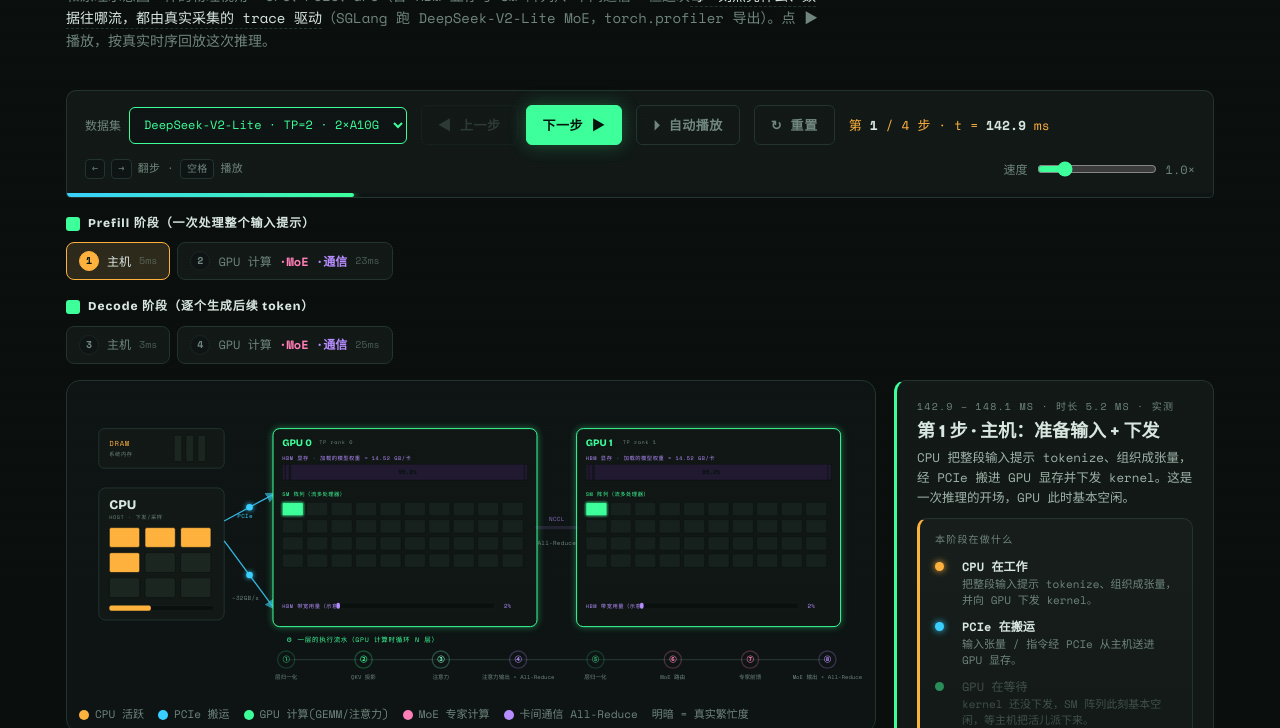
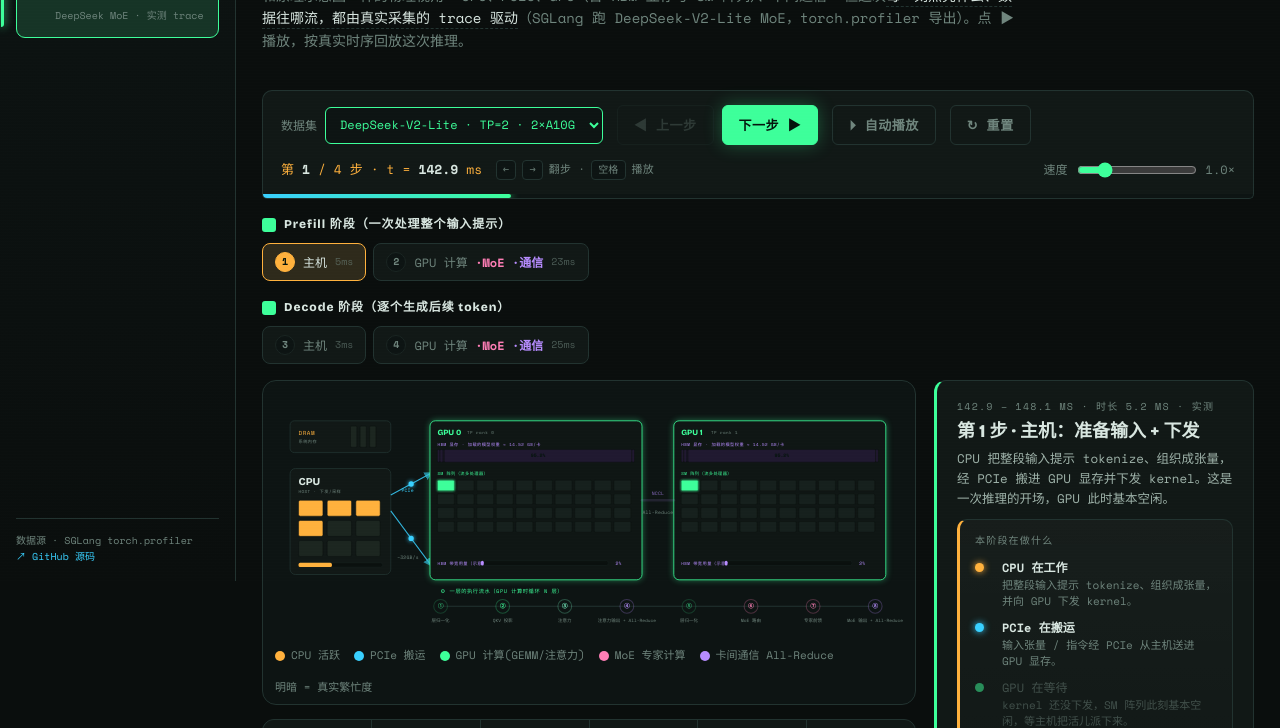
Before and after one commit to seanmeng2022/gpu-explainer, a plain HTML site: page web/index.html in a window 1280 px wide. Shown: the part 219-947 px from the top of the page. Drawn offline with nearby package versions, Linux system fonts and the light colour scheme; animation ran at ten frames a second.

Commit message:
加共享左侧菜单栏（nav.js）
- nav.js：两页共用的侧边导航，注入式组件，自带样式
- 新增页面只需在 PAGES 数组加一行 + 页面引入脚本
- 当前页高亮（phosphor 左条+发光）、实测页带 live 琥珀点
- 移动端(≤980px)自动收成顶部横条
- 两页 <body> 末尾各引入一次（data-base 区分相对路径）

Co-Authored-By: Claude Opus 4.8 (1M context) <noreply@anthropic.com>

```diff
--- a/index.html
+++ b/index.html
@@ -482,5 +482,6 @@ window.addEventListener('keydown',(e)=>{if(e.key==='Escape')closeSM();});
 /* 初始化 */
 renderStep(0);updateBtns();
 </script>
+<script src="nav.js" data-base="." data-active="principle"></script>
 </body>
 </html>
--- /dev/null
+++ b/nav.js
@@ -0,0 +1,94 @@
+// 共享左侧菜单栏 —— 两个页面都 <script src=".../nav.js"> 引入。
+// 加新页面：只需在下面 PAGES 数组里加一行，并在新页面引入本脚本。
+//
+// 用法（在各页面 <body> 末尾）：
+//   根页面 :  <script src="nav.js"      data-base="."  data-active="principle"></script>
+//   web 页面: <script src="../nav.js"   data-base=".." data-active="realtrace"></script>
+(function () {
+  // ---- 页面注册表（新增页面只改这里）----
+  const PAGES = [
+    { id: 'principle', icon: '◈', label: '原理动画',   desc: 'CPU·PCIe·GPU·NVLink', href: 'index.html' },
+    { id: 'realtrace', icon: '◉', label: '真实数据流', desc: 'DeepSeek MoE · 实测 trace', href: 'web/index.html', live: true },
+    // 例：{ id:'kvcache', icon:'▣', label:'KV Cache', desc:'Decode 显存增长', href:'web/kvcache.html' },
+  ];
+  const REPO = 'https://github.com/seanmeng2022/gpu-explainer';
+
+  const me = document.currentScript;
+  const base = (me && me.getAttribute('data-base')) || '.';
+  const active = (me && me.getAttribute('data-active')) || '';
+  const href = p => (base === '.' ? p : base + '/' + p);
+
+  // ---- 样式（带 id，避免重复注入）----
+  if (!document.getElementById('navstyle')) {
+    const css = `
+    :root{ --navw:236px; }
+    body{ padding-left:var(--navw); transition:padding-left .2s; }
+    #sidenav{position:fixed;top:0;left:0;bottom:0;width:var(--navw);z-index:500;
+      background:linear-gradient(180deg,#0d1413,#0a0e0d);border-right:1px solid var(--line,#223330);
+      display:flex;flex-direction:column;padding:22px 16px 16px;overflow-y:auto;}
+    #sidenav .brand{display:flex;align-items:center;gap:10px;margin:0 6px 22px;text-decoration:none}
+    #sidenav .brand .bdot{width:9px;height:9px;border-radius:50%;background:var(--phos,#3dff9a);box-shadow:0 0 12px var(--phos,#3dff9a);flex-shrink:0;animation:navpulse 1.6s infinite}
+    @keyframes navpulse{0%,100%{opacity:1}50%{opacity:.3}}
+    #sidenav .brand .bt{font-family:"Space Mono",monospace;font-size:11px;letter-spacing:.22em;color:var(--phos,#3dff9a);text-transform:uppercase;line-height:1.3}
+    #sidenav .navlabel{font-family:"Space Mono",monospace;font-size:9.5px;letter-spacing:.18em;text-transform:uppercase;color:var(--dim,#6f857d);margin:4px 8px 9px}
+    #sidenav .navlist{display:flex;flex-direction:column;gap:6px;flex:1}
+    #sidenav a.item{display:flex;align-items:flex-start;gap:11px;padding:11px 12px;border-radius:9px;text-decoration:none;
+      border:1px solid transparent;transition:.15s;position:relative}
+    #sidenav a.item:hover{background:var(--panel,#111816);border-color:var(--line,#223330)}
+    #sidenav a.item .ic{font-size:15px;line-height:1.1;color:var(--dim,#6f857d);margin-top:1px;transition:.15s}
+    #sidenav a.item .tx{min-width:0}
+    #sidenav a.item .nm{font-family:"Bricolage Grotesque",sans-serif;font-weight:800;font-size:13.5px;color:var(--ink,#d8e6e0);line-height:1.2}
+    #sidenav a.item .ds{font-family:"Space Mono",monospace;font-size:10px;color:var(--dim,#6f857d);margin-top:2px;line-height:1.35;white-space:nowrap;overflow:hidden;text-overflow:ellipsis}
+    #sidenav a.item .liv{display:inline-block;width:6px;height:6px;border-radius:50%;background:var(--amber,#ffb13d);box-shadow:0 0 7px var(--amber,#ffb13d);margin-left:6px;vertical-align:middle}
+    #sidenav a.item.on{background:color-mix(in srgb,var(--phos,#3dff9a) 12%,var(--panel,#111816));border-color:var(--phos,#3dff9a)}
+    #sidenav a.item.on::before{content:"";position:absolute;left:-16px;top:10px;bottom:10px;width:3px;border-radius:0 3px 3px 0;background:var(--phos,#3dff9a);box-shadow:0 0 10px var(--phos,#3dff9a)}
+    #sidenav a.item.on .ic{color:var(--phos,#3dff9a)}
+    #sidenav a.item.on .nm{color:var(--phos,#3dff9a)}
+    #sidenav .navfoot{margin-top:14px;padding-top:14px;border-top:1px solid var(--line,#223330);font-family:"Space Mono",monospace;font-size:10px;color:var(--dim,#6f857d);line-height:1.6}
+    #sidenav .navfoot a{color:var(--cyan,#39d0ff);text-decoration:none}
+    #sidenav .navfoot a:hover{text-decoration:underline}
+    /* 移动端：变成顶部横条 */
+    #navtoggle{display:none}
+    @media(max-width:980px){
+      :root{--navw:0px}
+      body{padding-left:0;padding-top:54px}
+      #sidenav{flex-direction:row;align-items:center;bottom:auto;right:0;width:auto;height:54px;padding:0 14px;
+        border-right:none;border-bottom:1px solid var(--line,#223330);overflow:visible;gap:14px}
+      #sidenav .brand{margin:0;flex-shrink:0}
+      #sidenav .navlabel,#sidenav .navfoot{display:none}
+      #sidenav .navlist{flex-direction:row;gap:6px;flex:0;overflow-x:auto}
+      #sidenav a.item{padding:7px 11px;align-items:center}
+      #sidenav a.item .ds{display:none}
+      #sidenav a.item.on::before{display:none}
+    }`;
+    const st = document.createElement('style');
+    st.id = 'navstyle';
+    st.textContent = css;
+    document.head.appendChild(st);
+  }
+
+  // ---- DOM ----
+  const items = PAGES.map(p => {
+    const on = p.id === active ? ' on' : '';
+    const live = p.live ? '<span class="liv" title="实测数据"></span>' : '';
+    return `<a class="item${on}" href="${href(p.href)}">
+      <span class="ic">${p.icon}</span>
+      <span class="tx"><span class="nm">${p.label}${live}</span><span class="ds">${p.desc}</span></span>
+    </a>`;
+  }).join('');
+
+  const nav = document.createElement('nav');
+  nav.id = 'sidenav';
+  nav.innerHTML = `
+    <a class="brand" href="${href('index.html')}">
+      <span class="bdot"></span>
+      <span class="bt">GPU<br>EXPLAINER</span>
+    </a>
+    <div class="navlabel">可视化页面</div>
+    <div class="navlist">${items}</div>
+    <div class="navfoot">
+      数据源 · SGLang torch.profiler<br>
+      <a href="${REPO}" target="_blank" rel="noopener">↗ GitHub 源码</a>
+    </div>`;
+  document.body.insertBefore(nav, document.body.firstChild);
+})();
--- a/web/index.html
+++ b/web/index.html
@@ -375,6 +375,7 @@
 
 </div>
 
+<script src="../nav.js" data-base=".." data-active="realtrace"></script>
 <script src="datasets.js"></script>
 <script>
 // 把任何运行时错误显示到页面顶部（不用开 F12）
```
